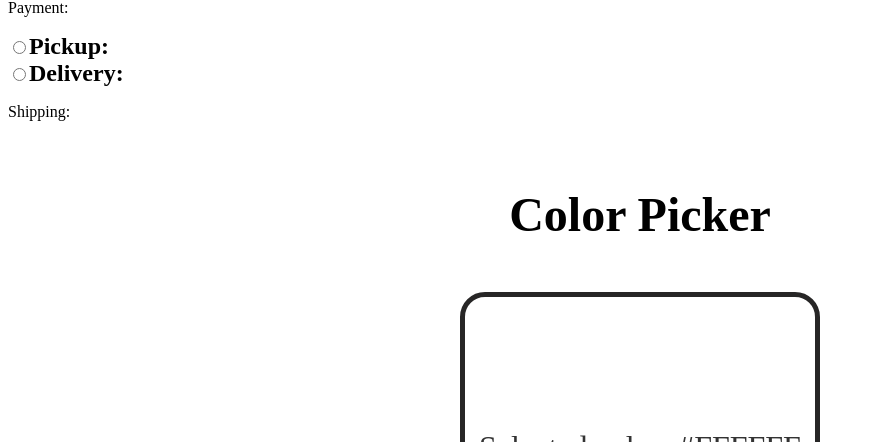
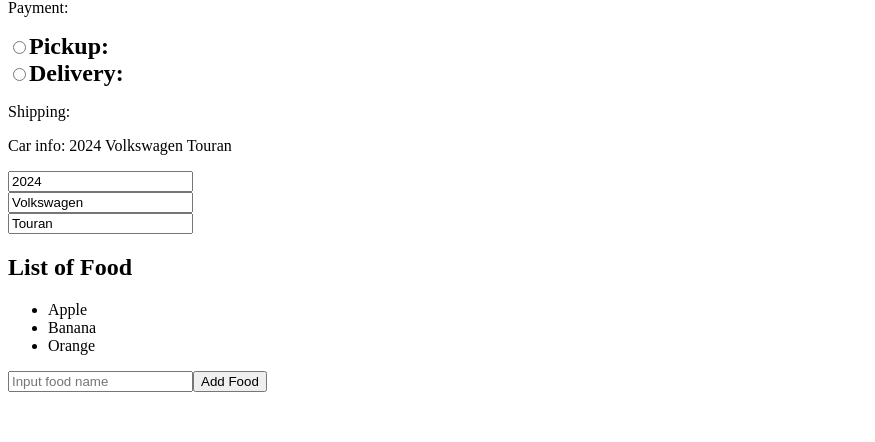
Before and after one commit to BaKozak/my-react-app, a React (Vite) app: page / in a window 1280 px wide. Shown: the part 1940-2382 px from the top of the page, without its empty margins (0-875 px from the left). Built offline with nearby package versions, Linux system fonts and the light colour scheme.

Commit message:
new components

```diff
--- a/src/App.tsx
+++ b/src/App.tsx
@@ -9,6 +9,8 @@
 import Footer from "./Footer";
 import MyComponent from "./MyComponent";
 import MyComponent2 from "./MyComponent2";
+import MyComponent3 from "./MyComponent3";
+import MyComponent4 from "./MyComponent4";
 import Counter from "./Counter";
 import ColorPicker from "./ColorPicker";
 
@@ -40,6 +42,8 @@
       <MyComponent />
       <Counter />
       <MyComponent2 />
+      <MyComponent3 />
+      <MyComponent4 />
       <ColorPicker />
       <Footer />
     </>
--- /dev/null
+++ b/src/MyComponent3.tsx
@@ -0,0 +1,33 @@
+import { useState } from "react";
+
+function MyComponent3() {
+
+    const [car, setCar] = useState({
+        year: 2024,
+        make: "Volkswagen",
+        model: "Touran"
+    });
+
+    function handleYearChange(event: any) {
+        setCar(c => ({ ...c, year: event.target.value }));
+    }
+
+    function handleMakeChange(event: any) {
+        setCar(c => ({ ...c, make: event.target.value }))
+    }
+
+    function handleModelChange(event: any) {
+        setCar(c => ({ ...c, model: event.target.value }))
+    }
+
+    return (
+        <div>
+            <p>Car info: {car.year} {car.make} {car.model}</p>
+
+            <input type="number" value={car.year} onChange={handleYearChange} /> <br />
+            <input type="text" value={car.make} onChange={handleMakeChange} /> <br />
+            <input type="text" value={car.model} onChange={handleModelChange} /> <br />
+        </div>
+    )
+}
+export default MyComponent3
--- /dev/null
+++ b/src/MyComponent4.tsx
@@ -0,0 +1,33 @@
+import { useState } from "react"
+
+function MyComponent4() {
+
+    const [foods, setFoods] = useState(["Apple", "Banana", "Orange"]);
+
+    function handleAddFood() {
+
+        const newFood: string = (document.getElementById("foodInput") as HTMLInputElement).value;
+        (document.getElementById("foodInput") as HTMLInputElement).value = "";
+
+        setFoods(f => [...f, newFood]);
+    }
+
+    function handleRemoveFood(index: number) {
+
+        setFoods(foods.filter((_, i) => i !== index));
+    }
+
+    return (
+        <div>
+            <h2>List of Food</h2>
+            <ul>
+                {foods.map((food, index) =>
+                    <li key={index} onClick={() => handleRemoveFood(index)}>
+                        {food}</li>)}
+            </ul>
+            <input type="text" id="foodInput" placeholder="Input food name" />
+            <button onClick={handleAddFood}>Add Food</button>
+        </div>
+    )
+}
+export default MyComponent4
```
Also changed, not shown: src/MyComponent.tsx (line endings or trailing spaces).
